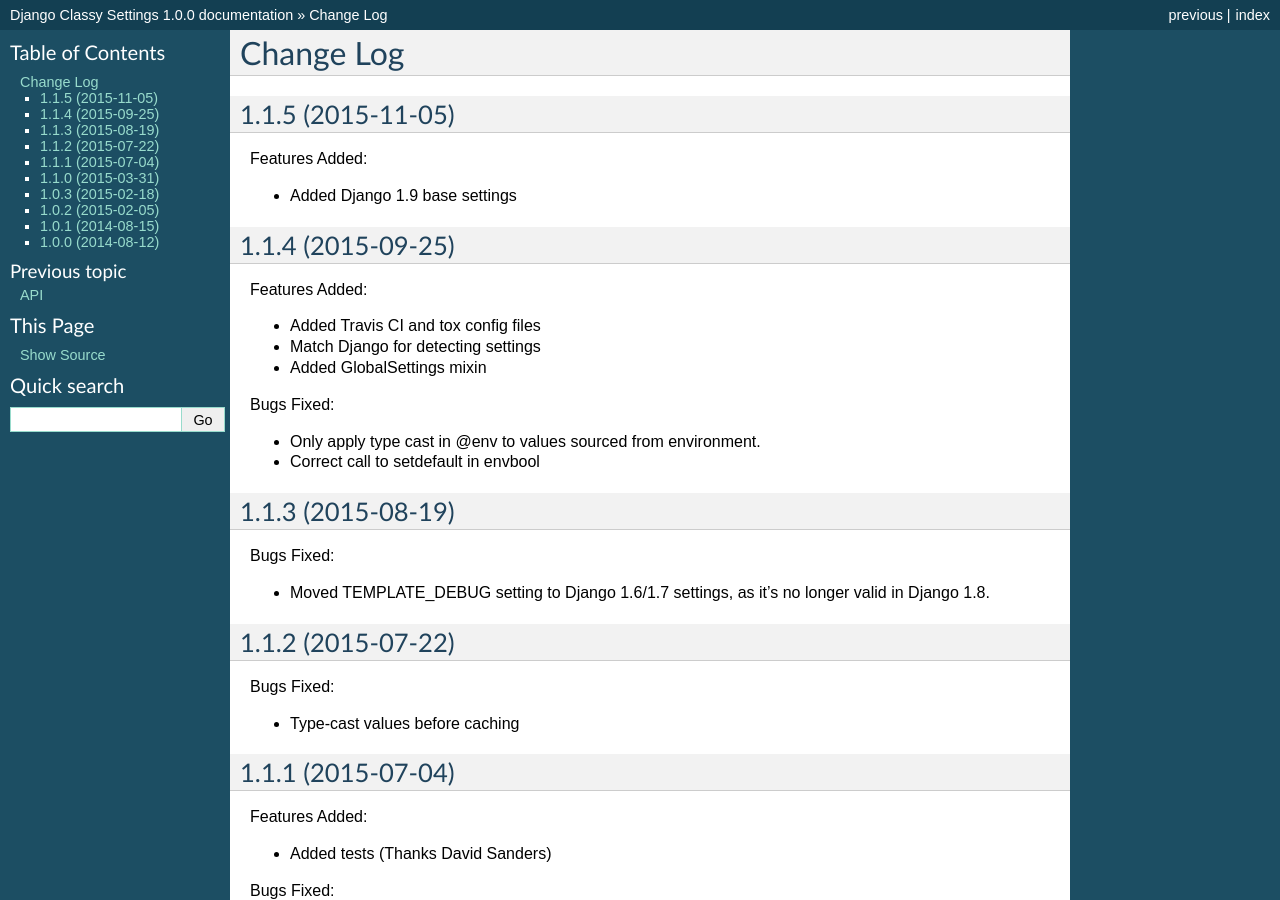
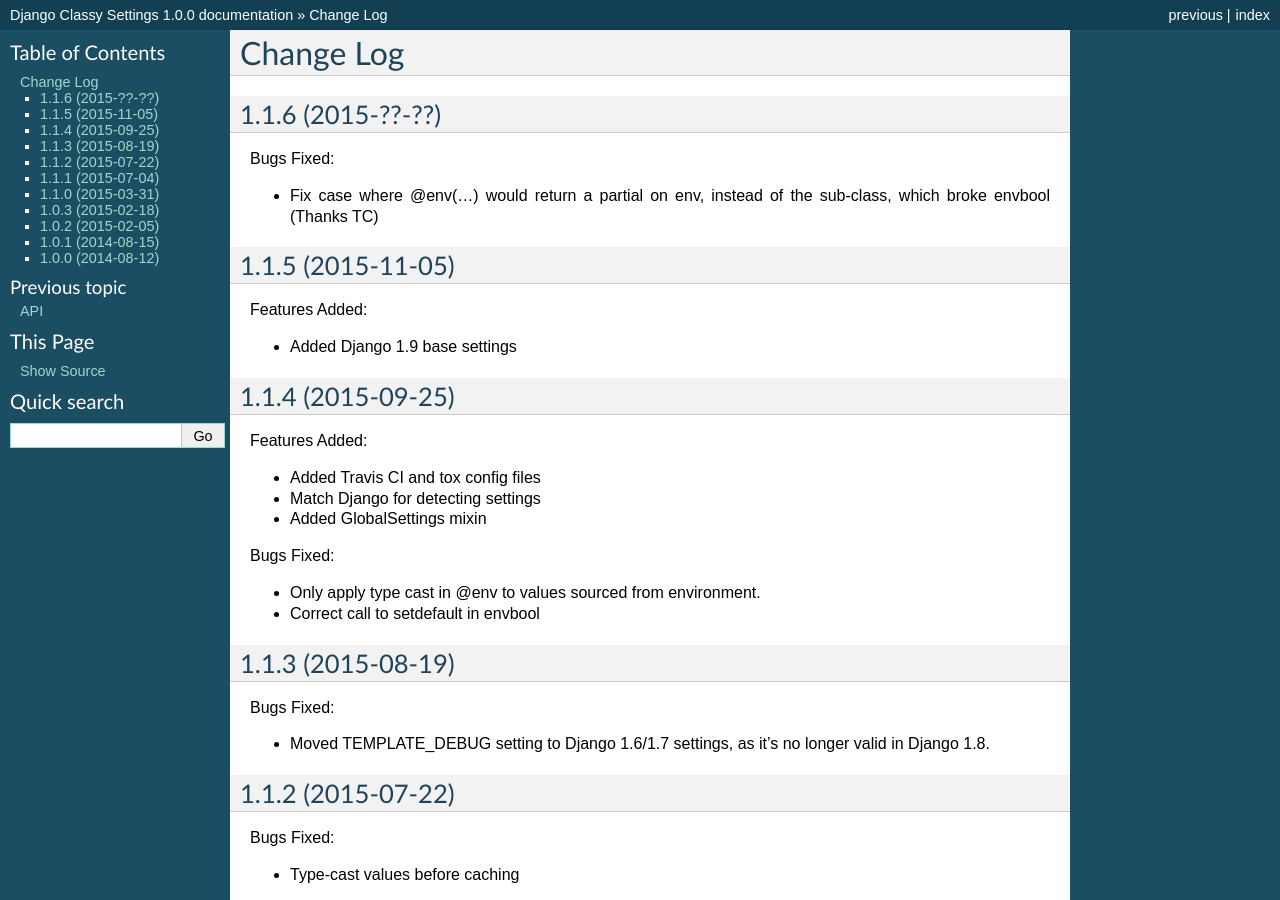
Before and after one commit to funkybob/django-classy-settings, a Sphinx documentation site: the page built from docs/changelog.rst, in a window 1280 px wide and 900 px high. Built offline with Sphinx 7.4.7, drawn with Linux system fonts in a browser that asks for light colours.

Commit message:
Updated changelog

```diff
--- a/docs/changelog.rst
+++ b/docs/changelog.rst
@@ -1,5 +1,13 @@
 Change Log
 ==========
+
+1.1.6 (2015-??-??)
+------------------
+
+Bugs Fixed:
+
+- Fix case where @env(...) would return a partial on env, instead of the
+  sub-class, which broke envbool (Thanks TC)
 
 1.1.5 (2015-11-05)
 ------------------
```
